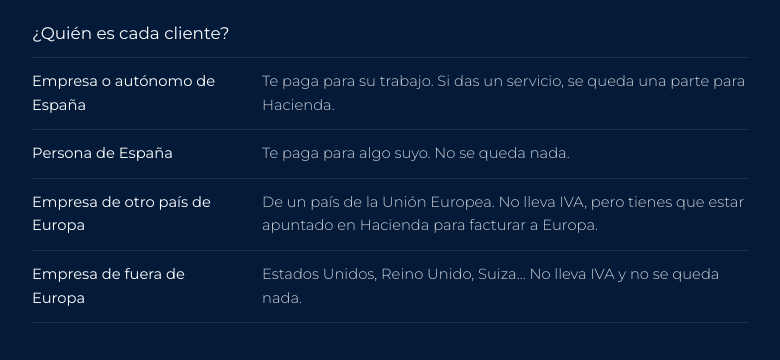
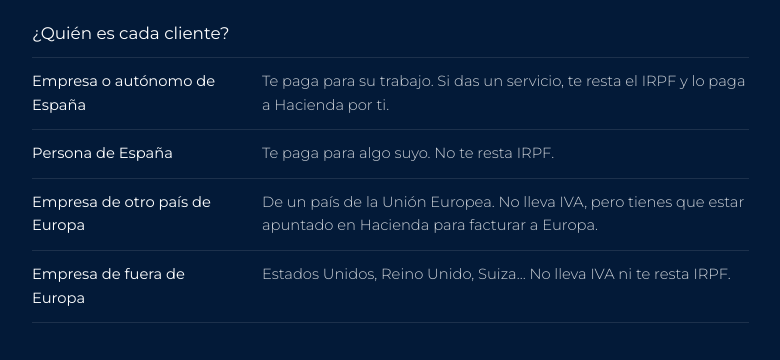
Before and after one commit to doctore100/cuanto-facturo, a website with bundled scripts: page index.html in a window 1280 px wide. Shown: the part 1668-2028 px from the top of the page, without its empty margins (396-1176 px from the left). Built offline with nearby package versions, Linux system fonts and the light colour scheme.

Commit message:
v0.4.5: «¿Quién es cada cliente?» también dice «restar»
David, el 24 de noviembre de 2026: «sí, cámbialo también a restar».
Como el aviso, la casilla y «Ver el detalle»:

- Empresa o autónomo de España: «Si das un servicio, te resta el IRPF y
  lo paga a Hacienda por ti» (antes, «se queda una parte para
  Hacienda»).
- Persona de España: «No te resta IRPF» (antes, «No se queda nada»).
- Empresa de fuera de Europa: «No lleva IVA ni te resta IRPF».

Co-Authored-By: Claude Opus 5.5 <noreply@anthropic.com>

```diff
--- a/index.html
+++ b/index.html
@@ -110,10 +110,10 @@
         <div class="bloque">
           <h3>¿Quién es cada cliente?</h3>
           <dl class="claves">
-            <div><dt>Empresa o autónomo de España</dt><dd>Te paga para su trabajo. Si das un servicio, se queda una parte para Hacienda.</dd></div>
-            <div><dt>Persona de España</dt><dd>Te paga para algo suyo. No se queda nada.</dd></div>
+            <div><dt>Empresa o autónomo de España</dt><dd>Te paga para su trabajo. Si das un servicio, te resta el IRPF y lo paga a Hacienda por ti.</dd></div>
+            <div><dt>Persona de España</dt><dd>Te paga para algo suyo. No te resta IRPF.</dd></div>
             <div><dt>Empresa de otro país de Europa</dt><dd>De un país de la Unión Europea. No lleva IVA, pero tienes que estar apuntado en Hacienda para facturar a Europa.</dd></div>
-            <div><dt>Empresa de fuera de Europa</dt><dd>Estados Unidos, Reino Unido, Suiza… No lleva IVA y no se queda nada.</dd></div>
+            <div><dt>Empresa de fuera de Europa</dt><dd>Estados Unidos, Reino Unido, Suiza… No lleva IVA ni te resta IRPF.</dd></div>
           </dl>
         </div>
 
--- a/package.json
+++ b/package.json
@@ -1,6 +1,6 @@
 {
   "name": "cuanto-facturo",
-  "version": "0.4.4",
+  "version": "0.4.5",
   "description": "Calculadora para autónomos de España: quiero ganar X, ¿qué precio pongo? O al revés: ¿cuánto me queda?",
   "type": "module",
   "private": true,
```
